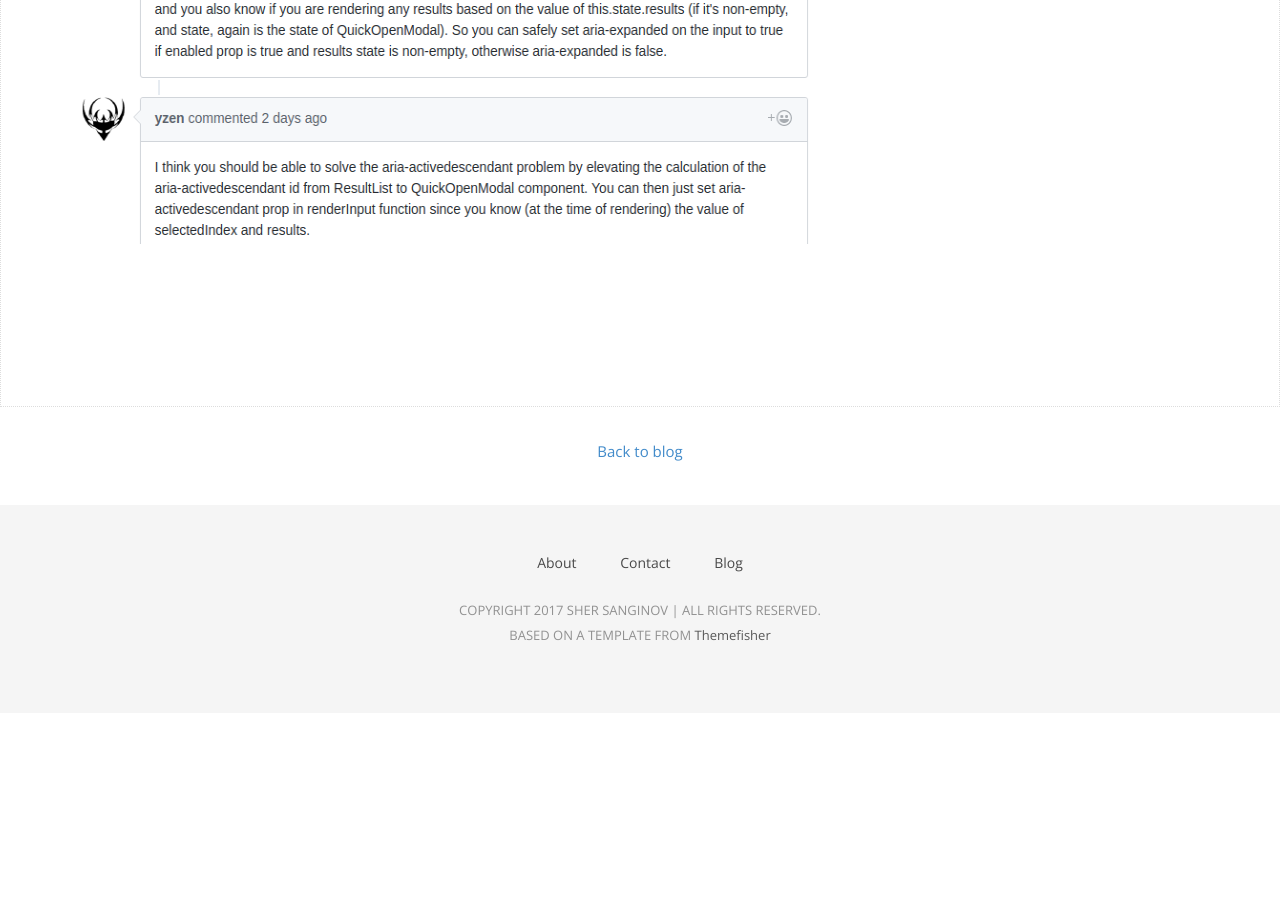
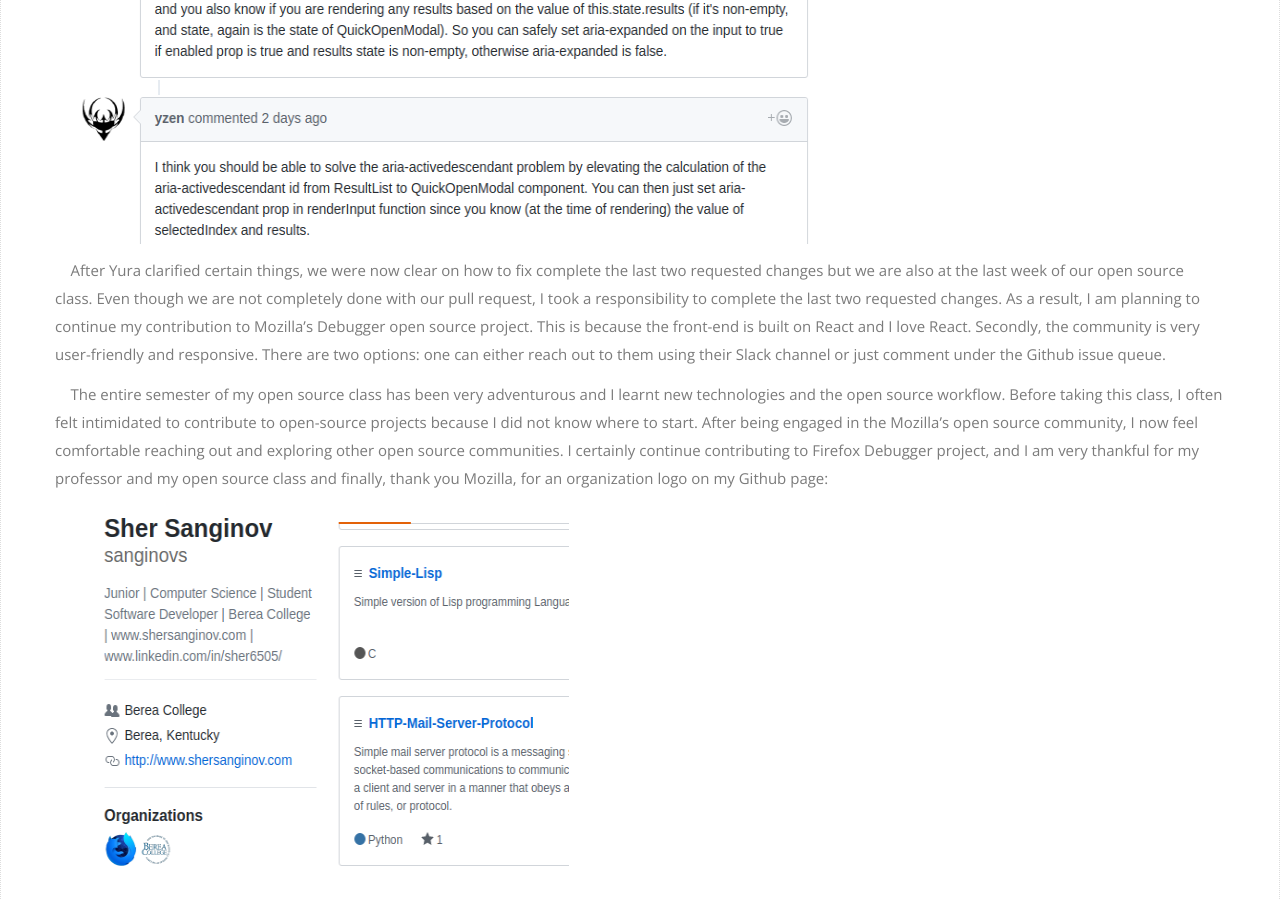
Before and after one commit to sanginovs/personal-website, a Jekyll site: the page built from _posts/2017-12-1-reflection2.md, in a window 1280 px wide and 900 px high, scrolled down 1266 px. Built offline with Jekyll 4.4.1, drawn with Linux system fonts in a browser that asks for light colours; nearby versions of some CDN libraries; some web fonts are replaced; comment, search, counter and statistics services are not loaded; before the commit the page ends 1979 px from its top, so only the background shows below that.

Commit message:
added a blog

```diff
--- a/_posts/2017-12-1-reflection2.md
+++ b/_posts/2017-12-1-reflection2.md
@@ -10,4 +10,8 @@
 &nbsp;&nbsp;&nbsp;&nbsp;Back to the drawing board. We had to make certain changes in our code which were not mentioned in the issue itself. We followed the same "Divide and Conquer" strategy and started working on the changes Yura requested from us. We were able to finish 4 out of 6 requested changes. However, we got stuck on the last two. One thing I realized is that communication is a key in the open source community. After you do enough research on a blockers but still not able to figure the solution, it is important that you reach our to the community. That is what we did. One of my teammates, Vincent Davis reached out to Yura, the maintainer, to clarify certain things: <br>
 <img class="img-responsive" src="/assets/img/ans.png" alt="Drawing" style="width: 879px; height: 668px; display: block; text-align:center; ">
 
-&nbsp;&nbsp;&nbsp;&nbsp;
+&nbsp;&nbsp;&nbsp;&nbsp;After Yura clarified certain things, we were now clear on how to fix complete the last two requested changes but we are also at the last week of our open source class. Even though we are not completely done with our pull request, I took a responsibility to complete the last two requested changes. As a result, I am planning to continue my contribution to Mozilla's Debugger open source project. This is because the front-end is built on React and I love React. Secondly, the community is very user-friendly and responsive. There are two options: one can either reach out to them using their Slack channel or just comment under the Github issue queue.
+
+&nbsp;&nbsp;&nbsp;&nbsp;The entire semester of my open source class has been very adventurous and I learnt new technologies and the open source workflow. Before taking this class, I often felt intimidated to contribute to open-source projects because I did not know where to start. After being engaged in the Mozilla's open source community, I now feel comfortable reaching out and exploring other open source communities. I certainly continue contributing to Firefox Debugger project, and I am very thankful for my professor and my open source class and finally, thank you Mozilla, for an organization logo on my Github page:<br>
+
+<img class="img-responsive" src="/assets/img/mozilla.png" alt="Drawing" style="width: 534px; height: 428px; display: block; float:center; ">
```
Also changed, not shown: assets/img/mozilla.png (added).
